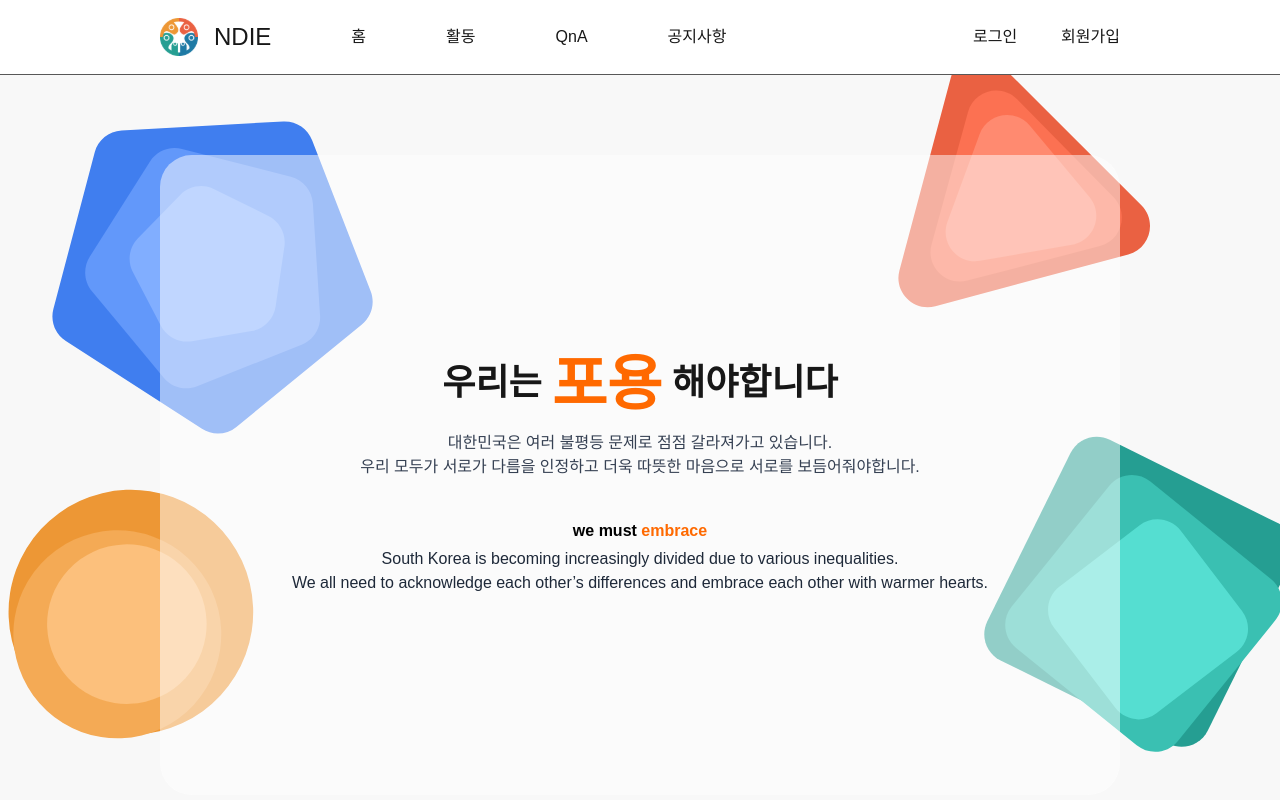
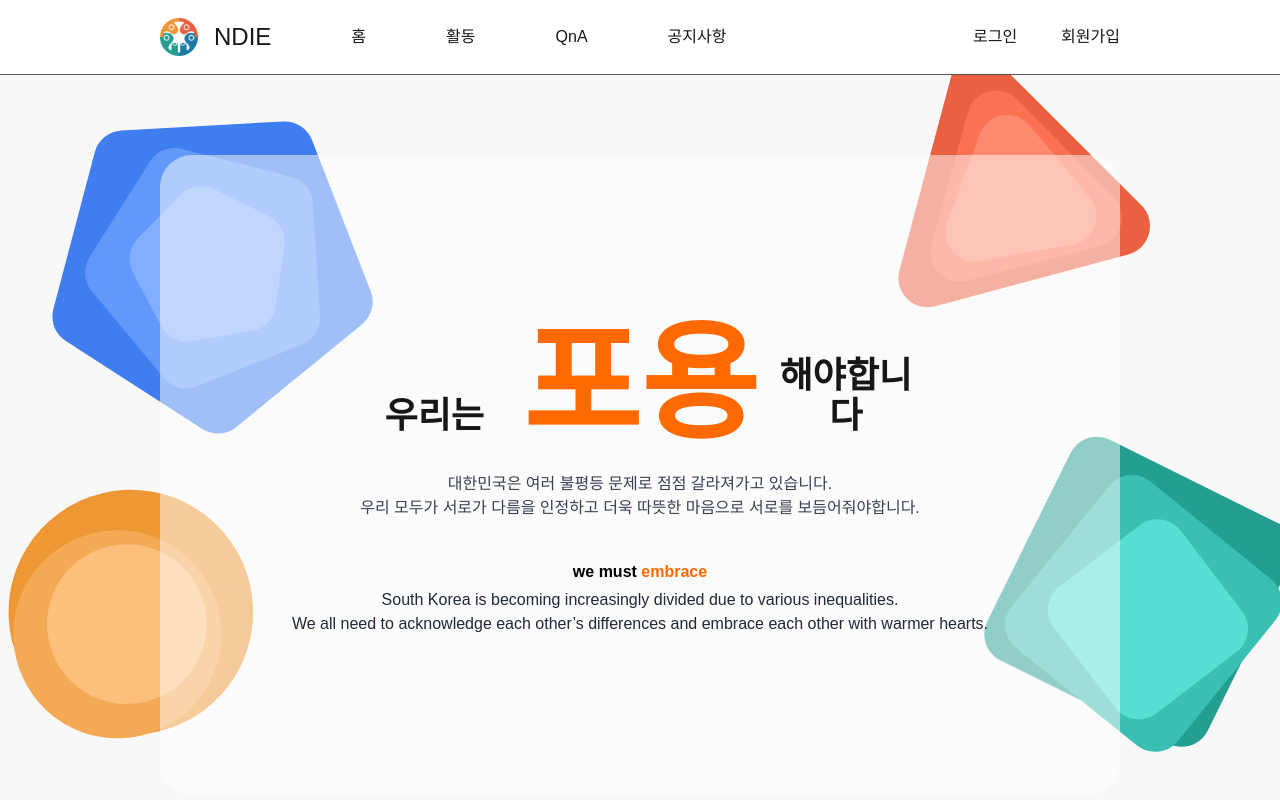
Before and after one commit to LuffyPiratesYeah/NDIE-FE, a Next.js app: page / in a window 1280 px wide. Shown: the top 800 px of the page. Built offline with nearby package versions, Linux system fonts and the light colour scheme.

Commit message:
fix :: HomeBanner 수치 수정

```diff
--- a/src/containers/main/HomeBanner.tsx
+++ b/src/containers/main/HomeBanner.tsx
@@ -5,10 +5,10 @@ export default function HomeBanner() {
     <div className={`absolute top-1/2 -translate-y-1/2 z-1 bg-white/50 h-[40rem] left-[10rem] right-[10rem]
                      rounded-4xl flex flex-col justify-center items-center text-center px-4 overflow-hidden`}>
       <div className="z-10">
-        <h1 className="text-2xl sm:text-3xl md:text-4xl font-semibold mb-2">
-          우리는{" "}
-          <span className="text-orange-500 font-extrabold text-5xl sm:text-6xl align-middle">포용</span>{" "}
-          해야합니다
+        <h1 className="text-2xl sm:text-3xl md:text-4xl font-semibold mb-2 flex items-end justify-center gap-2">
+          <p className="mb-5 w-[10rem] text-center">우리는{" "}</p>
+          <span className="text-orange-500 font-extrabold text-[8rem] align-bottom">포용</span>{" "}
+          <p className="mb-5 w-[10rem] text-center">해야합니다</p>
         </h1>
         <p className="text-gray-700 mt-4">
           대한민국은 여러 불평등 문제로 점점 갈라져가고 있습니다.
```
